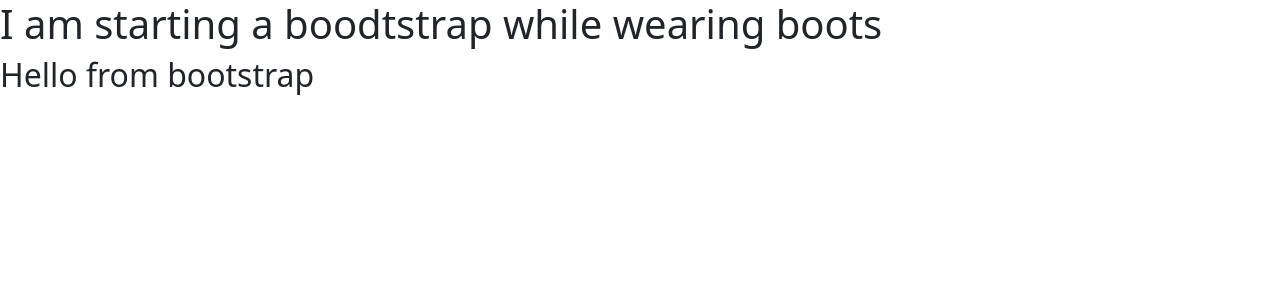
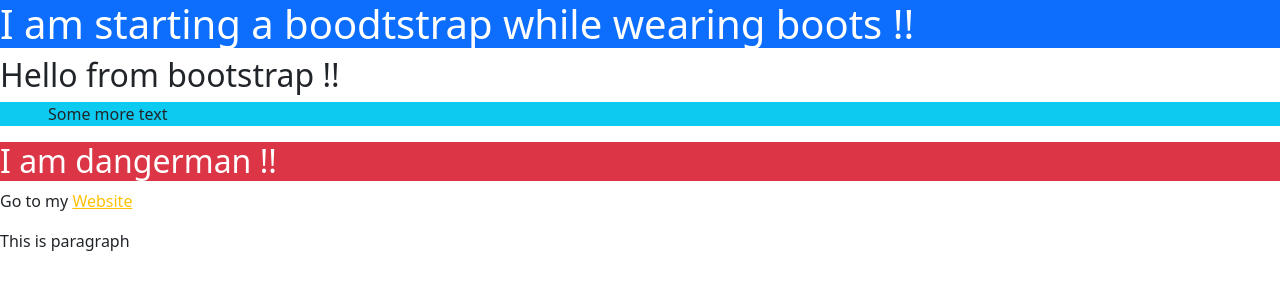
Before and after one commit to litonp/getting-started-bootstrap, a plain HTML site: page index.html in a window 1280 px wide. Drawn offline with Linux system fonts and the light colour scheme.

Commit message:
bootstrap1

```diff
--- a/index.html
+++ b/index.html
@@ -9,8 +9,12 @@
 </head>
 
 <body>
-    <h1>I am starting a boodtstrap while wearing boots</h1>
-    <h2>Hello from bootstrap</h2>
+    <h1 class="text-bg-primary">I am starting a boodtstrap while wearing boots !!</h1>
+    <h2>Hello from bootstrap !!</h2>
+    <p class="bg-info ps-5">Some more text</p>
+    <h2 class="text-bg-danger">I am dangerman !!</h2>
+    <p>Go to my <a class="link-warning" href="https://getbootstrap.com/docs/5.3/helpers/colored-links/">Website</a></p>
+    <p>This is paragraph</p>
     <main>
 
     </main>
```
